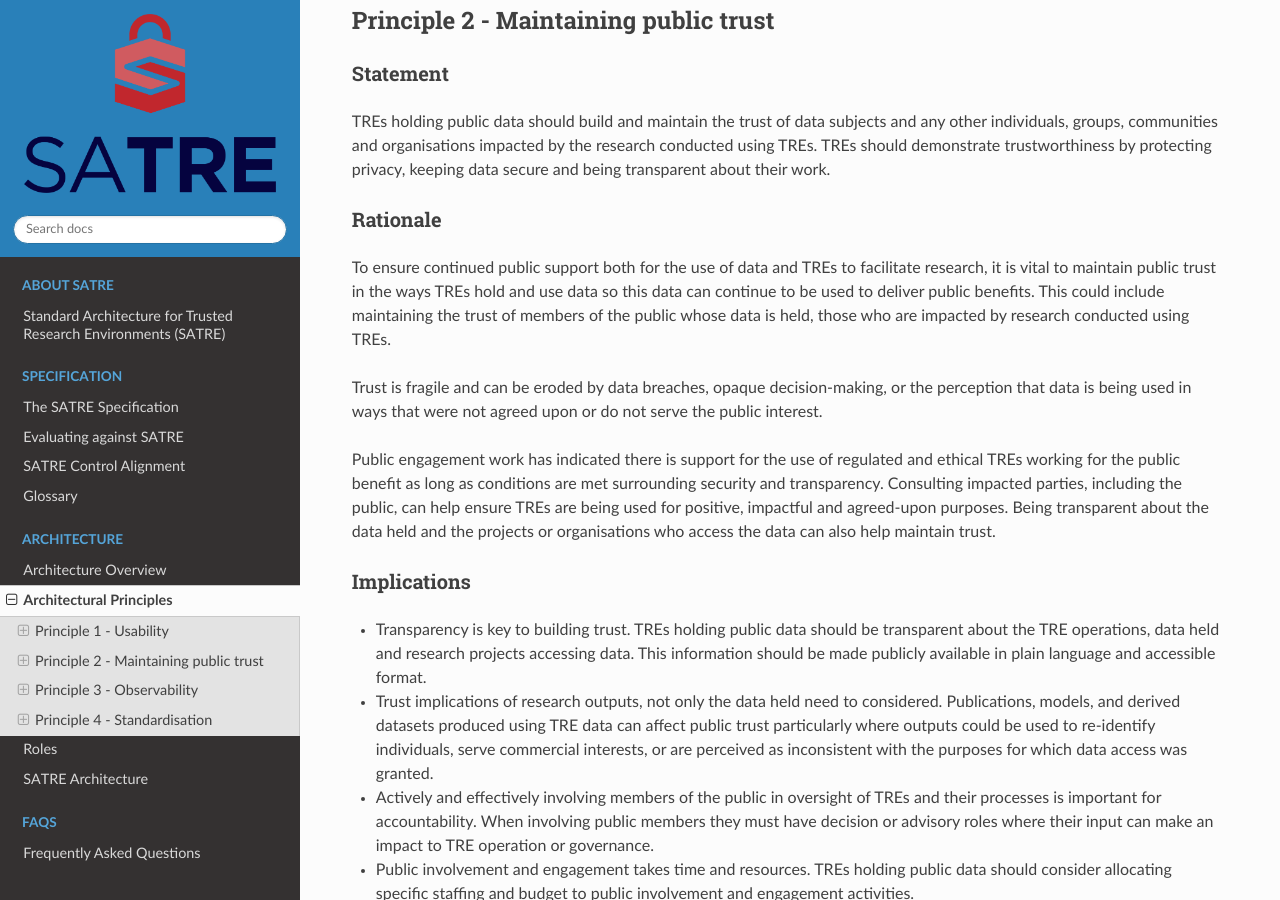
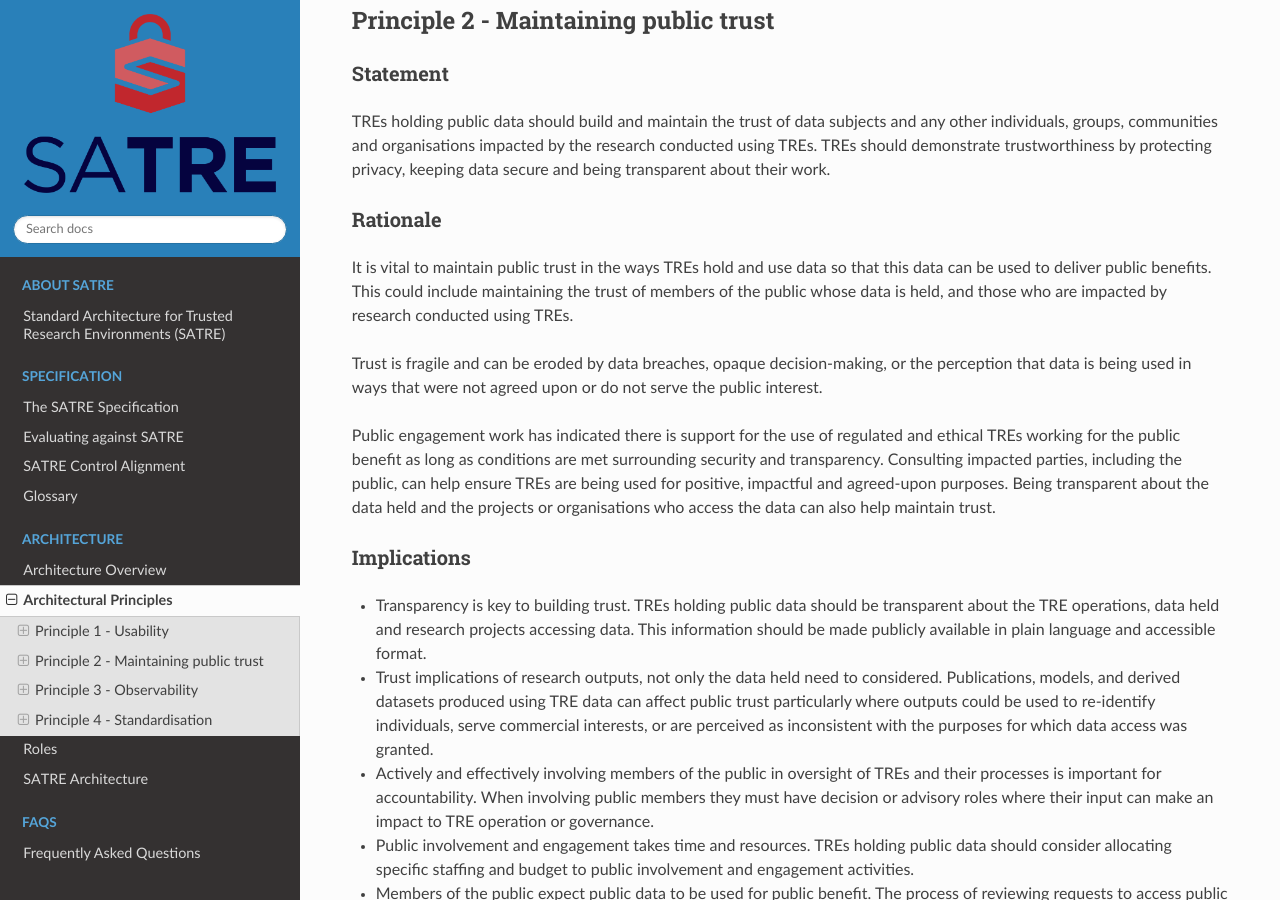
Before and after one commit to sa-tre/satre-specification, a Sphinx documentation site: the page built from docs/source/principles.md, in a window 1280 px wide and 900 px high, scrolled down 1154 px. Built offline with Sphinx 7.4.7 and the Read the Docs theme 3.1.0, drawn with Linux system fonts in a browser that asks for light colours.

Commit message:
Update docs/source/principles.md
Co-authored-by: Simon Li <orpheus+devel@gmail.com>

```diff
--- a/docs/source/principles.md
+++ b/docs/source/principles.md
@@ -47,7 +47,7 @@ TREs holding public data should build and maintain the trust of data subjects an
 
 ### Rationale
 
-To ensure continued public support both for the use of data and TREs to facilitate research, it is vital to maintain public trust in the ways TREs hold and use data so this data can continue to be used to deliver public benefits. This could include maintaining the trust of members of the public whose data is held, those who are impacted by research conducted using TREs.
+It is vital to maintain public trust in the ways TREs hold and use data so that this data can be used to deliver public benefits. This could include maintaining the trust of members of the public whose data is held, and those who are impacted by research conducted using TREs.
 
 Trust is fragile and can be eroded by data breaches, opaque decision-making, or the perception that data is being used in ways that were not agreed upon or do not serve the public interest.
 
```
